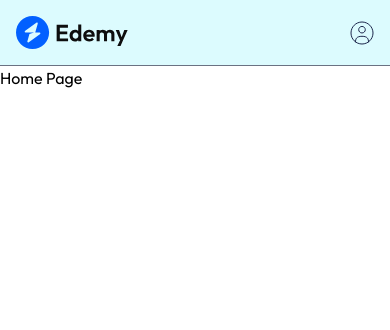
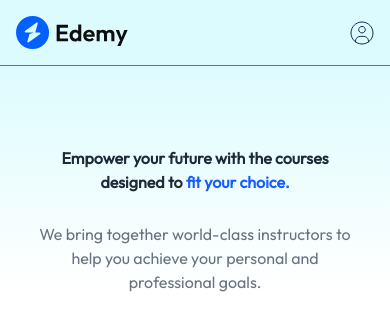
Before and after one commit to mohamad-abdelkhalek/ElevateX, a React (Vite) app in the folder client/: page / in a window 390 px wide. Shown: the top 330 px of the page. Built offline with nearby package versions, Linux system fonts and the light colour scheme; no server answers.

Commit message:
Client: Created responsive Hero component with adaptive text and background

```diff
--- a/client/src/components/student/Hero.jsx
+++ b/client/src/components/student/Hero.jsx
@@ -1,11 +1,37 @@
-import React from 'react'
+import React from "react";
+import { assets } from "../../assets/assets";
 
 const Hero = () => {
   return (
-    <div>
-        <h1>Hero</h1>
+    <div
+      className="flex flex-col items-center justify-center w-full md:pt-36
+    pt-20 px-7 md:px-0 space-y-7 text-center bg-gradient-to-b from-cyan-100/70"
+    >
+      <h1
+        className="md:text-home-heading-large text-home-heading-small relative
+      font-bold text-gray-800 max-w-3xl mx-auto"
+      >
+        Empower your future with the courses designed to{" "}
+        <span className="text-blue-600"> fit your choice.</span>
+        <img
+          src={assets.sketch}
+          alt="Sketch"
+          className="md:block hidden absolute -bottom-7 right-0"
+        />
+      </h1>
+
+      <p className="md:block hidden text-gray-500 max-w-2xl mx-auto">
+        We bring together world-class instructors, interactive content, and a
+        supportive community to help you achieve your personal and professional
+        goals.
+      </p>
+
+      <p className="md:hidden text-gray-500 max-w-sm mx-auto">
+        We bring together world-class instructors to help you achieve your
+        personal and professional goals.
+      </p>
     </div>
-  )
-}
+  );
+};
 
-export default Hero
+export default Hero;
--- a/client/src/pages/student/Home.jsx
+++ b/client/src/pages/student/Home.jsx
@@ -1,11 +1,15 @@
-import React from 'react'
+import React from "react";
+import Hero from "../../components/student/Hero";
 
 const Home = () => {
   return (
-    <div>
-        <h1>Home Page</h1>
+    <div
+      className="flex flex-col items-center space-y-7
+    text-center"
+    >
+      <Hero />
     </div>
-  )
-}
+  );
+};
 
-export default Home
+export default Home;
```
